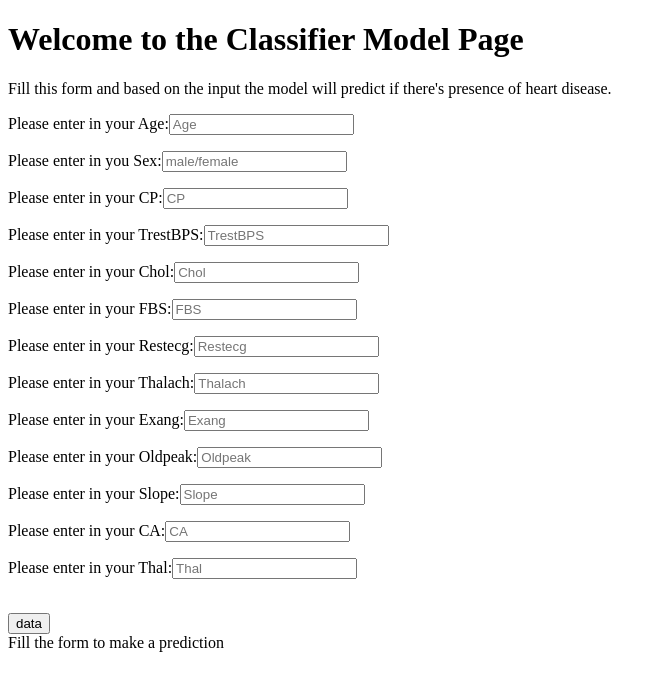
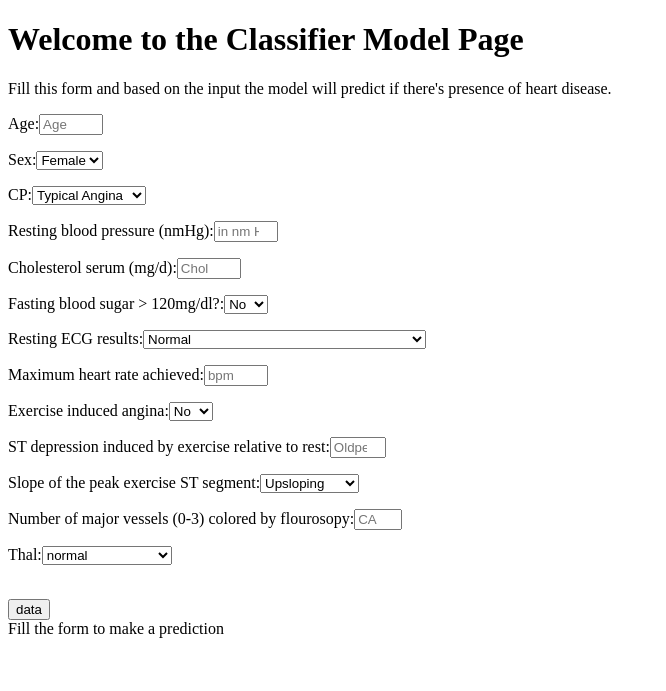
Before and after one commit to mbishopn/Machine-Leaning-with-python-Final-Project-TEAM-7, a Flask app: template webserver/templates/classifier.html in a window 1280 px wide. Shown: the top 691 px of the page, without its empty margins (0-666 px from the left). Run offline with Flask 3, Linux system fonts and the light colour scheme; the template is opened without the code that fills it, so the values that code supplies are empty; parts of the project's set-up code (start-up, migrations or seed data) failed here and were passed over.

Commit message:
both forms refined
now it's only about css and readme.md

```diff
--- a/webserver/templates/classifier.html
+++ b/webserver/templates/classifier.html
@@ -12,19 +12,19 @@
     <p>Fill this form and based on the input the model will predict if there's presence of heart disease.</p>
     {% block content %}
     <form action="/classifier" method="POST">
-        <p>Please enter in your Age:<input type="number" id="age" name="age" placeholder="Age"></p>
-        <p>Please enter in you Sex:<input type="text" id="sex" name="sex" placeholder="male/female"></p>
-        <p>Please enter in your CP:<input type="text" id="cp" name="cp" placeholder="CP"></p>
-        <p>Please enter in your TrestBPS:<input type="text" id="trestbps" name="trestbps" placeholder="TrestBPS"></p>
-        <p>Please enter in your Chol:<input type="text" id="chol" name="chol" placeholder="Chol"></p>
-        <p>Please enter in your FBS:<input type="text" id="fbs" name="fbs" placeholder="FBS"></p>
-        <p>Please enter in your Restecg:<input type="text" id="restecg" name="restecg" placeholder="Restecg"></p>
-        <p>Please enter in your Thalach:<input type="text" id="thalach" name="thalach" placeholder="Thalach"></p>
-        <p>Please enter in your Exang:<input type="text" id="exang" name="exang" placeholder="Exang"></p>
-        <p>Please enter in your Oldpeak:<input type="text" id="oldpeak" name="oldpeak" placeholder="Oldpeak"></p>
-        <p>Please enter in your Slope:<input type="text" id="slope" name="slope" placeholder="Slope"></p>
-        <p>Please enter in your CA:<input type="text" id="ca" name="ca" placeholder="CA"></p>
-        <p>Please enter in your Thal:<input type="text" id="thal" name="thal" placeholder="Thal"></p>
+        <p>Age:<input type="number" min="0" max="120" id="age" name="age" placeholder="Age"></p>
+        <p>Sex:<select type="text" id="sex" name="sex" placeholder="male/female"><option value="0">Female</option><option value="1">Male</option></select></p>
+        <p>CP:<select type="text" id="cp" name="cp" placeholder="CP"><option value="1">Typical Angina</option><option value="2">Atypical Angina</option><option value="3">Non Anginal</option><option value="4">Asymptomatic</option></select></p>
+        <p>Resting blood pressure (nmHg):<input type="number" min="70" max="200" type="text" id="trestbps" name="trestbps" placeholder="in nm Hg"></p>
+        <p>Cholesterol serum (mg/d):<input type="number" min="100" max="600" id="chol" name="chol" placeholder="Chol"></p>
+        <p>Fasting blood sugar > 120mg/dl?:<select type="text" id="fbs" name="fbs" placeholder="FBS"><option value="0">No</option><option value="1">Yes</option></select></p>
+        <p>Resting ECG results:<select type="text" id="restecg" name="restecg" placeholder="Restecg"><option value="0">Normal</option><option value="1">ST-T wave abnormality</option><option value="2">Probable/definite left ventricular hypertrophy</option></select></p>
+        <p>Maximum heart rate achieved:<input min="40" max="300" type="number" id="thalach" name="thalach" placeholder="bpm"></p>
+        <p>Exercise induced angina:<select type="text" id="exang" name="exang" placeholder="Exang"><option value="0">No</option><option value="1">Yes</option></select></p>
+        <p>ST depression induced by exercise relative to rest:<input type="number" min="0" max="10" id="oldpeak" name="oldpeak" placeholder="Oldpeak"></p>
+        <p>Slope of the peak exercise ST segment:<select type="text" id="slope" name="slope" placeholder="Slope"><option value="0">Upsloping</option><option value="1">Flat</option><option value="2">Downsloping</option></select></p>
+        <p>Number of major vessels (0-3) colored by flourosopy:<input type="number" min="0" max="3" step="1" id="ca" name="ca" placeholder="CA"></p>
+        <p>Thal:<select type="text" id="thal" name="thal" placeholder="Thal"><option value="3">normal</option><option value="6">Fixed defect</option><option value="7">Reversable defect</option></select></p>
         <input type="hidden" id="ca_na" name="ca_na" value="0">
         <input type="hidden" id="thal_na" name="thal_na" value="0">
         <br/>
```
Also changed, not shown: database/models.db.
